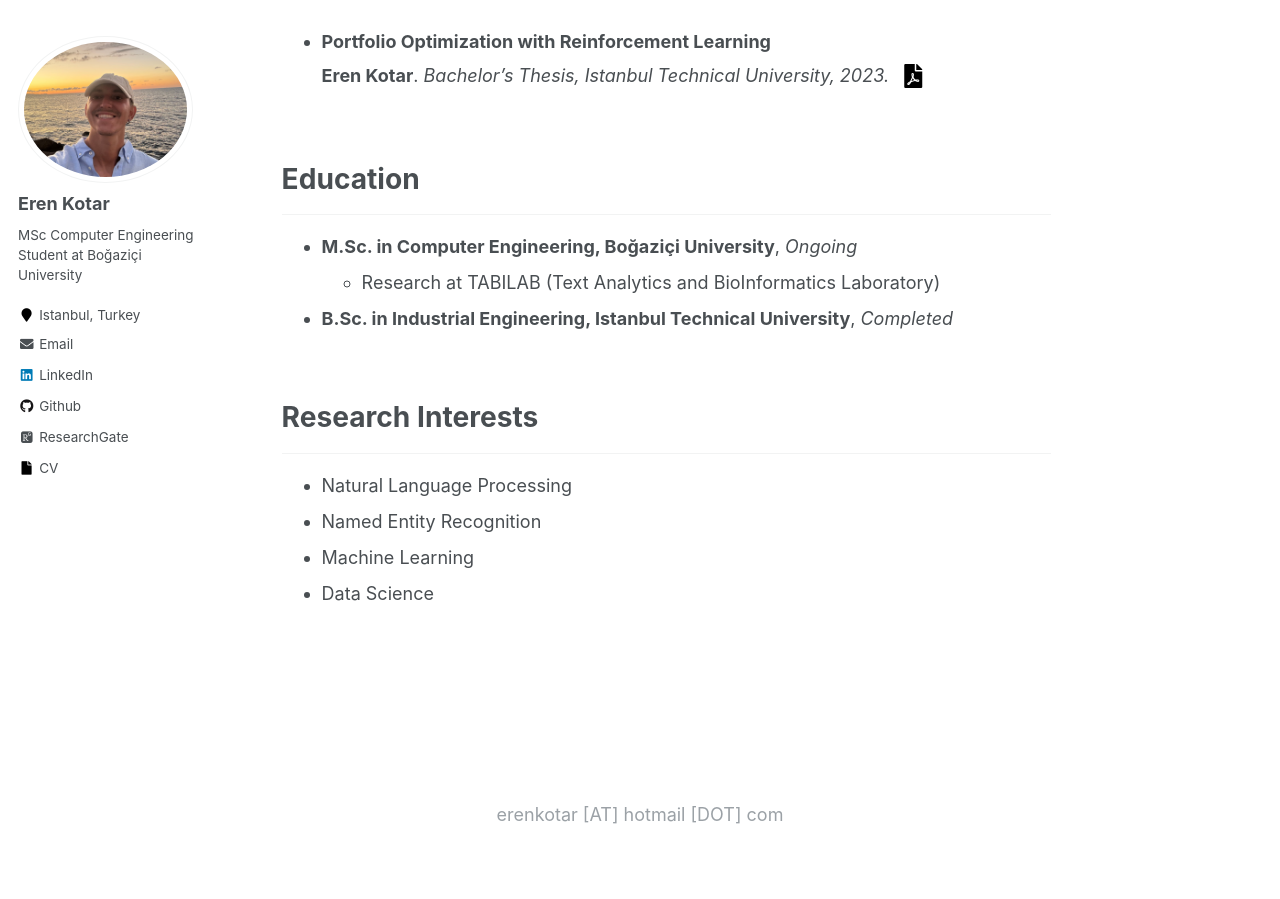
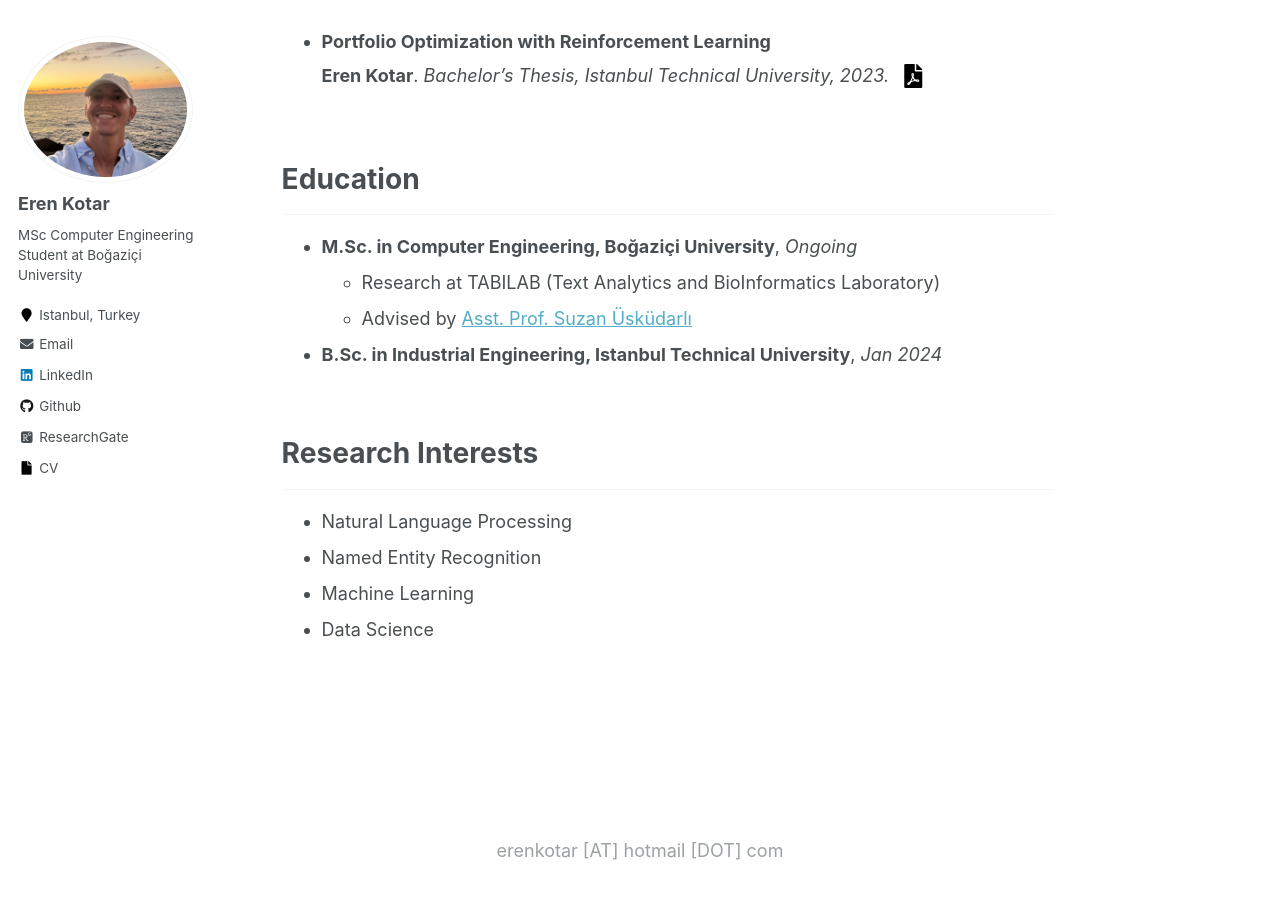
Before and after one commit to erenkotar/erenkotar.github.io, a Jekyll site: the page built from _pages/about.md, in a window 1280 px wide and 900 px high, scrolled down 748 px. Built offline with Jekyll 4.4.1, drawn with Linux system fonts in a browser that asks for light colours; some web fonts are replaced; before the commit the page ends 1612 px from its top, so only the background shows below that.

Commit message:
elaborate

```diff
--- a/_pages/about.md
+++ b/_pages/about.md
@@ -39,8 +39,9 @@ Education
 ---
 * **M.Sc. in Computer Engineering, Boğaziçi University**, *Ongoing*
   - Research at TABILAB (Text Analytics and BioInformatics Laboratory)
+  - Advised by [Asst. Prof. Suzan Üsküdarlı](https://www.cmpe.boun.edu.tr/tr/people/suzan.uskudarli)
 
-* **B.Sc. in Industrial Engineering, Istanbul Technical University**, *Completed*
+* **B.Sc. in Industrial Engineering, Istanbul Technical University**, *Jan 2024*
 
 <br/>
 
```
